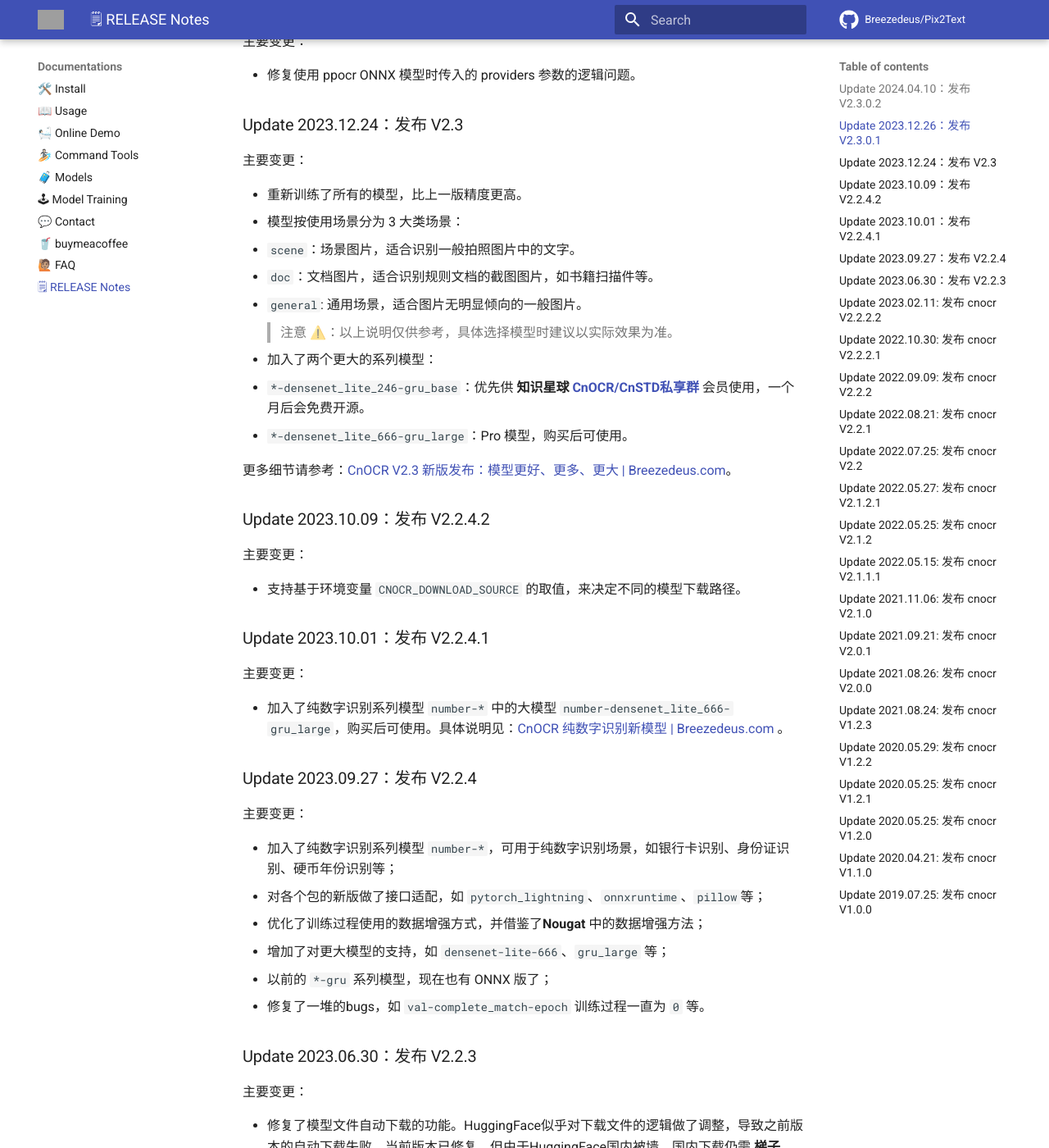
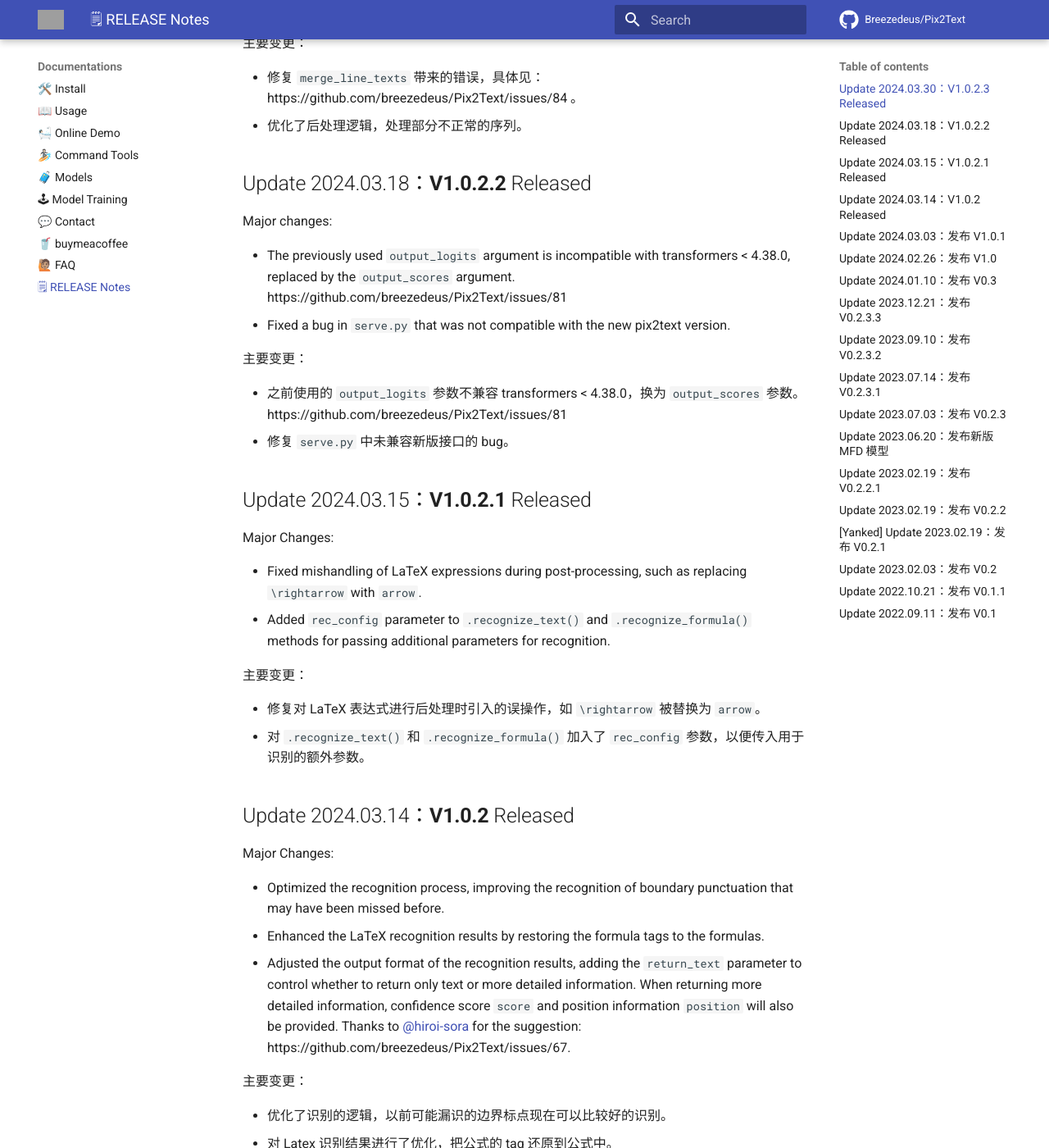
Before and after one commit to breezedeus/Pix2Text, an MkDocs documentation site: the page built from docs/RELEASE.md, in a window 1280 px wide and 1400 px high, scrolled down 381 px. Shown: the whole window at 82% size. Built offline with MkDocs 1.6.1 and Material for MkDocs 9.7.7, drawn with Linux system fonts in a browser that asks for light colours; comment, search, counter and statistics services are not loaded; some of the changed text lies outside the part shown; grey boxes are pictures that could not be loaded.

Commit message:
update docs

```diff
--- a/docs/RELEASE.md
+++ b/docs/RELEASE.md
@@ -1,226 +1,142 @@
 # Release Notes
 
-### Update 2024.04.10：发布 V2.3.0.2
+## Update 2024.03.30：**V1.0.2.3** Released
+
+Major changes:
+
+* Fixed the issue caused by `merge_line_texts`, see details at: https://github.com/breezedeus/Pix2Text/issues/84.
+* Optimized the post-processing logic to handle some abnormal sequences.
 
 主要变更：
 
-* CN OSS 不可用了，默认下载模型地址由 `CN` 改为 `HF`。
+* 修复 `merge_line_texts` 带来的错误，具体见：https://github.com/breezedeus/Pix2Text/issues/84 。
+* 优化了后处理逻辑，处理部分不正常的序列。
 
-### Update 2023.12.26：发布 V2.3.0.1
+## Update 2024.03.18：**V1.0.2.2** Released
+
+Major changes:
+
+* The previously used `output_logits` argument is incompatible with transformers < 4.38.0, replaced by the `output_scores` argument. https://github.com/breezedeus/Pix2Text/issues/81
+* Fixed a bug in `serve.py` that was not compatible with the new pix2text version.
 
 主要变更：
 
-* 修复使用 ppocr ONNX 模型时传入的 providers 参数的逻辑问题。
+* 之前使用的 `output_logits` 参数不兼容 transformers < 4.38.0，换为 `output_scores` 参数。 https://github.com/breezedeus/Pix2Text/issues/81
+* 修复 `serve.py` 中未兼容新版接口的 bug。
 
-### Update 2023.12.24：发布 V2.3
+## Update 2024.03.15：**V1.0.2.1** Released
+
+Major Changes:
+
+* Fixed mishandling of LaTeX expressions during post-processing, such as replacing `\rightarrow` with `arrow`.
+* Added `rec_config` parameter to `.recognize_text()` and `.recognize_formula()` methods for passing additional parameters for recognition.
 
 主要变更：
 
-* 重新训练了所有的模型，比上一版精度更高。
-* 模型按使用场景分为 3 大类场景：
-  * `scene`：场景图片，适合识别一般拍照图片中的文字。
-  * `doc`：文档图片，适合识别规则文档的截图图片，如书籍扫描件等。
-  * `general`: 通用场景，适合图片无明显倾向的一般图片。
-  > 注意 ⚠️：以上说明仅供参考，具体选择模型时建议以实际效果为准。
-* 加入了两个更大的系列模型：
-  * `*-densenet_lite_246-gru_base`：优先供 **知识星球** [**CnOCR/CnSTD私享群**](https://t.zsxq.com/FEYZRJQ) 会员使用，一个月后会免费开源。
-  * `*-densenet_lite_666-gru_large`：Pro 模型，购买后可使用。
+* 修复对 LaTeX 表达式进行后处理时引入的误操作，如 `\rightarrow` 被替换为 `arrow`。
+* 对 `.recognize_text()` 和 `.recognize_formula()` 加入了 `rec_config` 参数，以便传入用于识别的额外参数。
 
-更多细节请参考：[CnOCR V2.3 新版发布：模型更好、更多、更大 | Breezedeus.com](https://www.breezedeus.com/article/cnocr-v2.3-better-more)。
+## Update 2024.03.14：**V1.0.2** Released
 
-### Update 2023.10.09：发布 V2.2.4.2
+Major Changes:
+
+* Optimized the recognition process, improving the recognition of boundary punctuation that may have been missed before.
+* Enhanced the LaTeX recognition results by restoring the formula tags to the formulas.
+* Adjusted the output format of the recognition results, adding the `return_text` parameter to control whether to return only text or more detailed information. When returning more detailed information, confidence score `score` and position information `position` will also be provided. Thanks to [@hiroi-sora](https://github.com/hiroi-sora) for the suggestion: https://github.com/breezedeus/Pix2Text/issues/67.
 
 主要变更：
 
-* 支持基于环境变量 `CNOCR_DOWNLOAD_SOURCE` 的取值，来决定不同的模型下载路径。
+* 优化了识别的逻辑，以前可能漏识的边界标点现在可以比较好的识别。
+* 对 Latex 识别结果进行了优化，把公式的 tag 还原到公式中。
+* 调整了识别结果的输出格式，增加了参数 `return_text` 来控制结果是只返回文本还是更丰富的信息。当返回更丰富信息时，会返回置信度 `score` 以及位置信息 `position`。感谢 [@hiroi-sora](https://github.com/hiroi-sora) 的建议：https://github.com/breezedeus/Pix2Text/issues/67 。
 
-### Update 2023.10.01：发布 V2.2.4.1
+## Update 2024.03.03：发布 **V1.0.1**
 
 主要变更：
 
-* 加入了纯数字识别系列模型 `number-*` 中的大模型 `number-densenet_lite_666-gru_large`，购买后可使用。具体说明见：[CnOCR 纯数字识别新模型 | Breezedeus.com](https://www.breezedeus.com/article/cnocr-number-model-20231001) 。
+* 修复在 CUDA 环境下使用 `LatexOCR` 时出现的错误，具体见：https://github.com/breezedeus/Pix2Text/issues/65#issuecomment-1973037910 ，感谢 [@MSZ-006NOC](https://github.com/MSZ-006NOC)。
 
-### Update 2023.09.27：发布 V2.2.4
+
+## Update 2024.02.26：发布 **V1.0**
 
 主要变更：
 
-* 加入了纯数字识别系列模型 `number-*`，可用于纯数字识别场景，如银行卡识别、身份证识别、硬币年份识别等；
-* 对各个包的新版做了接口适配，如 `pytorch_lightning`、`onnxruntime`、`pillow`等；
-* 优化了训练过程使用的数据增强方式，并借鉴了**Nougat** 中的数据增强方法；
-* 增加了对更大模型的支持，如 `densenet-lite-666`、`gru_large` 等；
-* 以前的 `*-gru` 系列模型，现在也有 ONNX 版了；
-* 修复了一堆的bugs，如 `val-complete_match-epoch` 训练过程一直为 `0` 等。
+* 数学公式识别（MFR）模型使用新架构，在新的数据集上训练，获得了 SOTA 的精度。具体说明请见：[Pix2Text V1.0 新版发布：最好的开源公式识别模型 | Breezedeus.com](https://www.breezedeus.com/article/p2t-v1.0)。
 
-### Update 2023.06.30：发布 V2.2.3
+
+## Update 2024.01.10：发布 **V0.3**
 
 主要变更：
 
+* 支持识别 **`80+` 种语言**，详细语言列表见 [支持的语言列表](./README_cn.md#支持的语言列表)；
+
+* 模型自动下载增加国内站点；
+
+* 优化对检测 boxes 的合并逻辑。
+
+
+
+## Update 2023.12.21：发布 **V0.2.3.3**
+
+主要变更：
+
+* fix: bugfixed from [@hiroi-sora](https://github.com/hiroi-sora) , thanks much.
+
+
+
+## Update 2023.09.10：发布 **V0.2.3.2**
+
+主要变更：
+* fix: 去掉 `consts.py` 无用的 `CATEGORY_MAPPINGS`。
+
+## Update 2023.07.14：发布 **V0.2.3.1**
+
+主要变更：
+* 修复了 `self.recognize_by_clf` 返回结果中不包含 `line_number` 字段导致 `merge_line_texts` 报错的bug。
+
+## Update 2023.07.03：发布 **V0.2.3**
+
+主要变更：
+* 优化了对检测出的boxes的排序逻辑，以及对混合图片的处理逻辑，使得最终识别效果更符合直觉。具体参考：[Pix2Text 新版公式识别模型 | Breezedeus.com](https://www.breezedeus.com/article/p2t-mfd-20230702) 。
 * 修复了模型文件自动下载的功能。HuggingFace似乎对下载文件的逻辑做了调整，导致之前版本的自动下载失败，当前版本已修复。但由于HuggingFace国内被墙，国内下载仍需 **梯子（VPN）**。
 * 更新了各个依赖包的版本号。
 
 
-### Update 2023.02.11: 发布 cnocr V2.2.2.2
+## Update 2023.06.20：发布新版 MFD 模型
 
 主要变更：
-
-* 修复了识别很窄图片时异常的问题。
-* 修复了对 torchvision 0.14 的兼容问题。
+* 基于新标注的数据，重新训练了 **MFD YoloV7** 模型，目前新模型已部署到 [P2T网页版](https://p2t.breezedeus.com) 。具体说明见：[Pix2Text (P2T) 新版公式检测模型 | Breezedeus.com](https://www.breezedeus.com/article/p2t-mfd-20230613) 。
+* 之前的 MFD YoloV7 模型已开放给星球会员下载，具体说明见：[P2T YoloV7 数学公式检测模型开放给星球会员下载 | Breezedeus.com](https://www.breezedeus.com/article/p2t-yolov7-for-zsxq-20230619) 。
 
 
-### Update 2022.10.30: 发布 cnocr V2.2.2.1
+## Update 2023.02.19：发布 **V0.2.2.1**
 
 主要变更：
-
-* 修复了与新版 torch 和 torchvision 不兼容的问题。
+* 修复bug。
 
 
-### Update 2022.09.09: 发布 cnocr V2.2.2
+## Update 2023.02.19：发布 **V0.2.2**
 
 主要变更：
-
-* 修复HTTP服务存在的问题，感谢 [@Sugobet](https://github.com/Sugobet) 。
-
-* 增加图片分类模型，以及配套的训练和预测脚本，具体见 [图片分类工具](clf_command.md)。
-
-* 适配了新版的pytorch_lightning接口，训练中引入`torchmetrics`计算各种指标。
+* 修复旋转框导致的识别结果错误；
+* 去掉代码中不小心包含的 `breakpoint()`。
 
 
-
-### Update 2022.08.21: 发布 cnocr V2.2.1
+## [Yanked] Update 2023.02.19：发布 **V0.2.1**
 
 主要变更：
+* 增加后处理机制优化Latex-OCR的识别结果；
+* 使用最新的 [CnSTD](https://github.com/breezedeus/cnstd) 和 [CnOCR](https://github.com/breezedeus/cnocr)，它们修复了一些bug。
 
-* 修复了一些bug。
-* 加入了基于 FastAPI 的HTTP服务，使用命令 `cnocr serve` 启动HTTP服务，具体见 [安装说明](install.md)。
-* 加入了一些工具脚本，如对截屏图片进行OCR，具体见[cnocr/scripts](https://github.com/breezedeus/CnOCR/tree/master/scripts)。
-
-
-
-### Update 2022.07.25: 发布 cnocr V2.2
+## Update 2023.02.03：发布 **V0.2**
 
 主要变更：
+* 利用 **[CnSTD](https://github.com/breezedeus/cnstd)** 新版的**数学公式检测**（**Mathematical Formula Detection**，简称 **MFD**）能力，**P2T V0.2** 支持**识别既包含文字又包含公式的混合图片**。
 
-* CnOCR 内部集成 [CnSTD](https://github.com/breezedeus/cnstd) 进行文本检测，降低使用门槛，提升适用场景的范围。
-* 对诸多代码做了重构，同时也对文档进行了大幅度的优化。
-* 更新了测试用例，清理了过期的用例。
-
-
-### Update 2022.05.27: 发布 cnocr V2.1.2.1
+## Update 2022.10.21：发布 V0.1.1
 
 主要变更：
+* Fix: remove the character which causes error on Windows
 
-* 修复 V2.1.2 bug：打包时忘记把 ppocr 模型相关的字符集文件打包进来了 😭。
-
-### Update 2022.05.25: 发布 cnocr V2.1.2
-
-主要变更：
-
-- 引入了对外部模型的支持，此版加入了对 PaddleOCR 模型的 **ONNX** 版本的支持，具体参见 [可用模型](models.md)；
-- 新引入的模型支持识别竖排文字、繁体中文（部分模型），具体参见 [可用模型](models.md)。
-- 模型输出结果的格式略有调整，具体参见 [使用方法](usage.md)。
-
-### Update 2022.05.15: 发布 cnocr V2.1.1.1
-
-主要变更：
-
-- 增加了对 **ONNX** 模型的支持，支持 **`*-fc`** 模型，提升预测速度；
-- 类 `CnOcr` 的初始化中增加了参数 `model_backend` 和 `vocab_fp`，具体参见 [使用方法](usage.md) ；
-- 增加了 `cnocr export-onnx` 命令，把训练好的PyTorch模型导出为ONNX模型；
-- 去掉了对包 `python-Levenshtein` 的依赖。
-
-### Update 2021.11.06: 发布 cnocr V2.1.0
-
-主要变更：
-
-* 使用了更精简的模型架构：`densenet_lite_*`；
-* 使用了更丰富的数据重新训练了所有模型，精度相较于之前版本更高；
-* 提供了更多预训练好的模型；
-* 加入了 `cnocr evaluate` 命令以评估效果。
-
-### Update 2021.09.21: 发布 cnocr V2.0.1
-
-主要变更：
-
-* 重新训练了模型，模型识别精度略有提升；
-* 函数 `CnOcr.ocr_for_single_lines(img_list, batch_size=1)` 中加入了 `batch_size` 参数。
-
-### Update 2021.08.26: 发布 cnocr V2.0.0
-
-主要变更：
-
-* MXNet 越来越小众化，故从基于 MXNet 的实现转为基于 **PyTorch** 的实现；
-* 重新实现了识别模型，优化了训练数据，重新训练模型；
-* 优化了能识别的字符集合；
-* 优化了对英文的识别效果；
-* 优化了对场景文字的识别效果；
-* 使用接口略有调整，请谨慎更新。
-
-### Update 2021.08.24: 发布 cnocr V1.2.3
-
-主要变更：
-
-* 更改了模型的默认下载urls；
-* 依赖中去掉了对numpy的约束。
-
-### Update 2020.05.29: 发布 cnocr V1.2.2
-
-主要变更：
-
-* `CnOcr`加入类函数 `CnOcr.set_cand_alphabet(cand_alphabet) `。可通过此类函数设置`cand_alphabet`。这样同一个实例也可以指定不同的`cand_alphabet`进行识别。
-* bugfix:
-  * 修复同时初始化多个实例时会报错的问题。
-
-### Update 2020.05.25: 发布 cnocr V1.2.1
-
-主要变更：
-
-* bugfix:
-  * 修复了zip文件名的typo。
-
-### Update 2020.05.25: 发布 cnocr V1.2.0
-
-主要变更：
-
-* 优化了对数字识别的准确度。
-* 优化了模型结构，进一步降低了模型的大小，提升了预测速度；最小模型从原来的`6.8M`降为`4.7M`。
-* 使用了[爱因互动 Ein+](https://einplus.cn)自己的CDN存储模型文件，下载速度超快。
-* 提供了预测速度更快的 `shorter (-s)`版预训练模型：`densenet-lite-s-gru`和`densenet-lite-s-fc`。
-* 默认模型由之前的`conv-lite-fc`改为`densenet-lite-fc`。
-* 预测支持使用GPU。
-* bugfixs:
-  * Web 调用时的内存泄露。感谢 [@myuanz](https://github.com/myuanz)；
-  * 输入图片宽度很小时导致异常；
-  * 去掉  `f-print`。
-
-### Update 2020.04.21: 发布 cnocr V1.1.0
-
-V1.1.0对代码做了很大改动，重写了大部分训练的代码，也生成了更多更难的训练和测试数据。训练好的模型相较于之前版本的模型精度有显著提升，尤其是针对英文单词的识别。
-
-以下列出了主要的变更：
-
-* 更新了训练代码，使用mxnet的`recordio`首先把数据转换成二进制格式，提升后续的训练效率。训练时支持对图片做实时数据增强。也加入了更多可传入的参数。
-
-* **允许训练集中的文字数量不同，目前是中文10个字，英文20个字母。**
-
-* 提供了更多的模型选择，允许大家按需训练多种不同大小的识别模型。
-
-* 内置了各种训练好的模型，最小的模型只有之前模型的`1/5`大小。所有模型都可免费使用。
-
-* 相较于之前版本的模型，新的模型精度有显著提升，尤其是针对英文单词的识别。**新模型已经可以识别英文单词间的空格。**
-
-* **支持文字识别只在给定字符集中进行。** 对于一些纯数字或者纯英文字母的应用场景可以带来识别率提升。
-
-* 优化了对黑底白字多行文字图片的支持。
-
-* mxnet依赖升级到更新的版本了。很多人反馈mxnet `1.4.1`经常找不到没法装，现在升级到`>=1.5.0,<1.7.0`。
-
-### Update 2019.07.25: 发布 cnocr V1.0.0
-
-`cnocr`发布了预测效率更高的新版本v1.0.0。**新版本的模型跟以前版本的模型不兼容**。所以如果大家是升级的话，需要重新下载最新的模型文件。具体说明见下面（流程和原来相同）。
-
-主要改动如下：
-
-- **crnn模型支持可变长预测，提升预测效率**
-- 支持利用特定数据对现有模型进行精调（继续训练）
-- 修复bugs，如训练时`accuracy`一直为`0`
-- 依赖的 `mxnet` 版本从`1.3.1`更新至 `1.4.1`
+## Update 2022.09.11：发布 V0.1
+* 初版发布
```
Also changed, not shown: RELEASE.md (deleted, +0 -142 lines), 1 other file.
